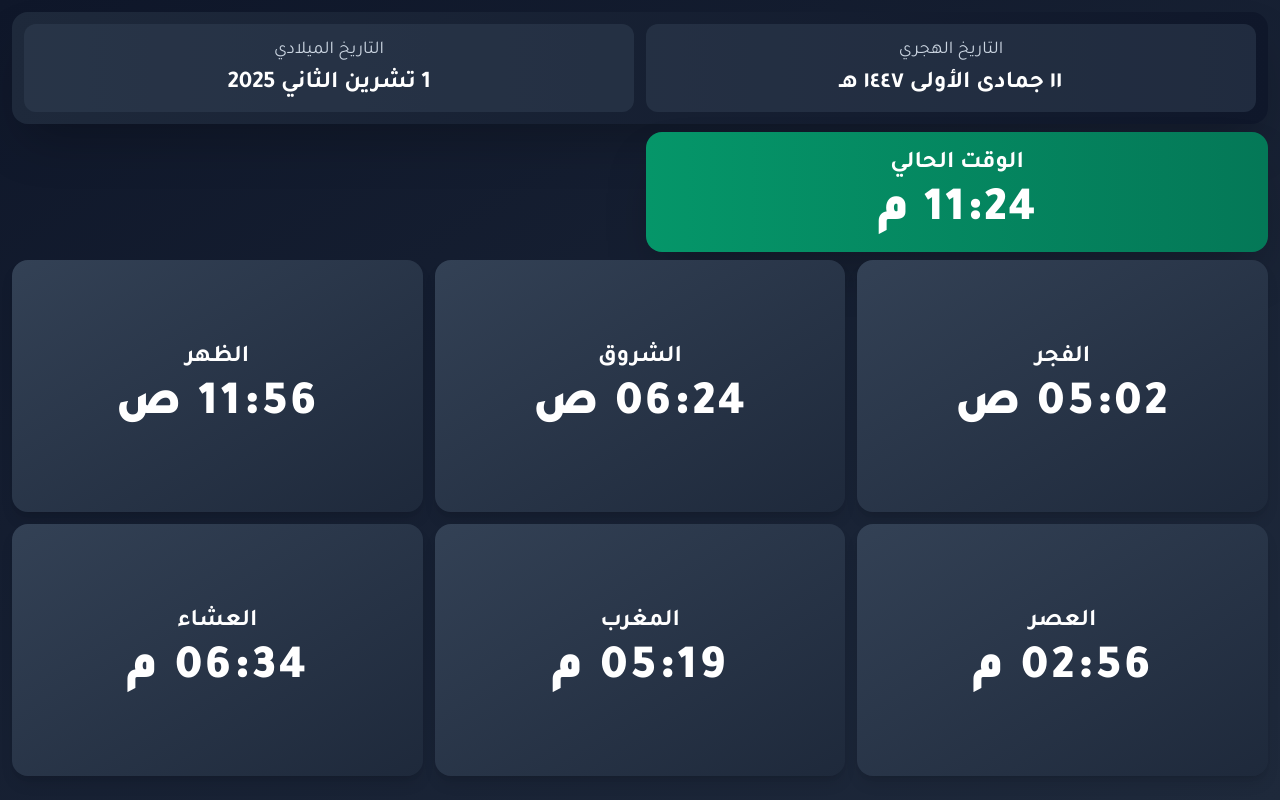
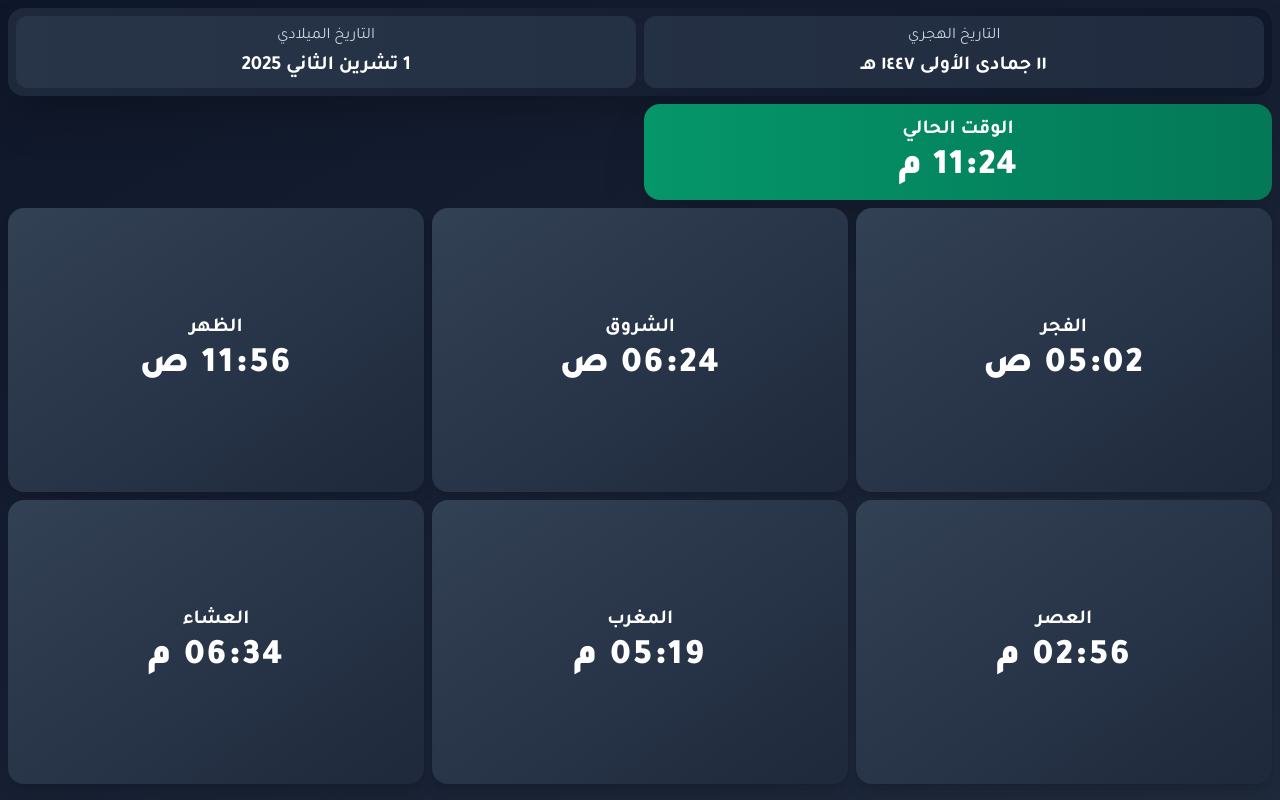
Before and after one commit to gbrw/prtime_tv, a React (Vite) app: page / in a window 1280 px wide. Built offline with nearby package versions, Linux system fonts and the light colour scheme.

Commit message:
تصغير جميع البطاقات لعرض أفضل على الشاشة

```diff
--- a/src/App.tsx
+++ b/src/App.tsx
@@ -145,7 +145,7 @@ function App() {
 
   return (
     <div className="h-screen bg-gradient-to-br from-slate-900 to-slate-800 overflow-hidden" dir="rtl">
-      <div className="h-full flex flex-col p-3">
+      <div className="h-full flex flex-col p-2">
         {/* التواريخ */}
         <div className="flex-none">
           <DateDisplay
@@ -155,24 +155,24 @@ function App() {
         </div>
 
         {/* الوقت المتبقي والوقت الحالي */}
-        <div className="flex-none grid grid-cols-2 gap-3 mb-2">
+        <div className="flex-none grid grid-cols-2 gap-2 mb-2">
           {/* بطاقة الوقت الحالي */}
-          <div className="bg-gradient-to-r from-emerald-600 to-emerald-700 rounded-2xl p-4 shadow-2xl">
-            <h2 className="text-2xl font-bold text-white text-center mb-2">
+          <div className="bg-gradient-to-r from-emerald-600 to-emerald-700 rounded-2xl p-3 shadow-2xl">
+            <h2 className="text-xl font-bold text-white text-center mb-1">
               الوقت الحالي
             </h2>
-            <p className="text-5xl font-extrabold text-white text-center tracking-wide">
+            <p className="text-4xl font-extrabold text-white text-center tracking-wide">
               {getCurrentTime12Hour()}
             </p>
           </div>
 
           {/* بطاقة الوقت المتبقي */}
           {nextPrayer && (
-            <div className="bg-gradient-to-r from-blue-600 to-blue-700 rounded-2xl p-4 shadow-2xl">
-              <h2 className="text-2xl font-bold text-white text-center mb-2">
+            <div className="bg-gradient-to-r from-blue-600 to-blue-700 rounded-2xl p-3 shadow-2xl">
+              <h2 className="text-xl font-bold text-white text-center mb-1">
                 الوقت المتبقي لصلاة {nextPrayer.name}
               </h2>
-              <p className="text-5xl font-extrabold text-white text-center tracking-wide">
+              <p className="text-4xl font-extrabold text-white text-center tracking-wide">
                 {timeRemaining}
               </p>
             </div>
@@ -180,8 +180,8 @@ function App() {
         </div>
 
         {/* بطاقات الصلاة - تأخذ المساحة المتبقية */}
-        <div className="flex-1 min-h-0 pb-3">
-          <div className="h-full grid grid-cols-3 gap-3">
+        <div className="flex-1 min-h-0 pb-2">
+          <div className="h-full grid grid-cols-3 gap-2">
             {prayers.map((prayer) => (
               <PrayerCard
                 key={prayer.name}
--- a/src/components/DateDisplay.tsx
+++ b/src/components/DateDisplay.tsx
@@ -9,21 +9,21 @@ export default function DateDisplay({
   gregorianDate,
 }: DateDisplayProps) {
   return (
-    <div className="bg-gradient-to-r from-slate-800 to-slate-900 rounded-2xl p-3 shadow-2xl mb-2">
-      <div className="grid grid-cols-2 gap-3">
-        <div className="bg-slate-700/50 rounded-xl p-3">
-          <p className="text-lg text-slate-300 text-center mb-1">
+    <div className="bg-gradient-to-r from-slate-800 to-slate-900 rounded-2xl p-2 shadow-2xl mb-2">
+      <div className="grid grid-cols-2 gap-2">
+        <div className="bg-slate-700/50 rounded-xl p-2">
+          <p className="text-base text-slate-300 text-center mb-1">
             التاريخ الهجري
           </p>
-          <p className="text-2xl font-bold text-white text-center">
+          <p className="text-xl font-bold text-white text-center">
             {hijriDate}
           </p>
         </div>
-        <div className="bg-slate-700/50 rounded-xl p-3">
-          <p className="text-lg text-slate-300 text-center mb-1">
+        <div className="bg-slate-700/50 rounded-xl p-2">
+          <p className="text-base text-slate-300 text-center mb-1">
             التاريخ الميلادي
           </p>
-          <p className="text-2xl font-bold text-white text-center">
+          <p className="text-xl font-bold text-white text-center">
             {gregorianDate}
           </p>
         </div>
--- a/src/components/PrayerCard.tsx
+++ b/src/components/PrayerCard.tsx
@@ -9,21 +9,21 @@ interface PrayerCardProps {
 export default function PrayerCard({ name, time, isNext }: PrayerCardProps) {
   return (
     <div
-      className={`rounded-2xl p-3 transition-all flex flex-col justify-center items-center ${
+      className={`rounded-2xl p-2 transition-all flex flex-col justify-center items-center ${
         isNext
           ? 'bg-gradient-to-br from-green-600 to-green-700 shadow-2xl ring-4 ring-green-400'
           : 'bg-gradient-to-br from-slate-700 to-slate-800 shadow-lg'
       }`}
     >
-      <h3 className="text-2xl font-bold text-white text-center mb-2">
+      <h3 className="text-xl font-bold text-white text-center mb-1">
         {name}
       </h3>
-      <p className="text-5xl font-extrabold text-white text-center tracking-wider">
+      <p className="text-4xl font-extrabold text-white text-center tracking-wider">
         {time}
       </p>
       {isNext && (
-        <div className="mt-2 text-center">
-          <span className="inline-block bg-white text-green-700 px-3 py-1 rounded-full text-lg font-bold animate-pulse">
+        <div className="mt-1 text-center">
+          <span className="inline-block bg-white text-green-700 px-2 py-0.5 rounded-full text-sm font-bold animate-pulse">
             الصلاة القادمة
           </span>
         </div>
```
